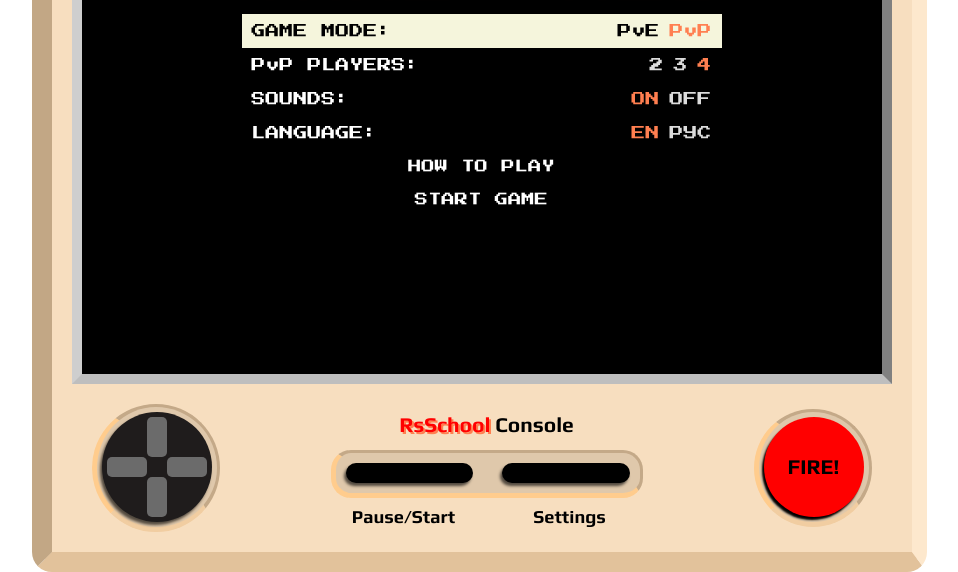
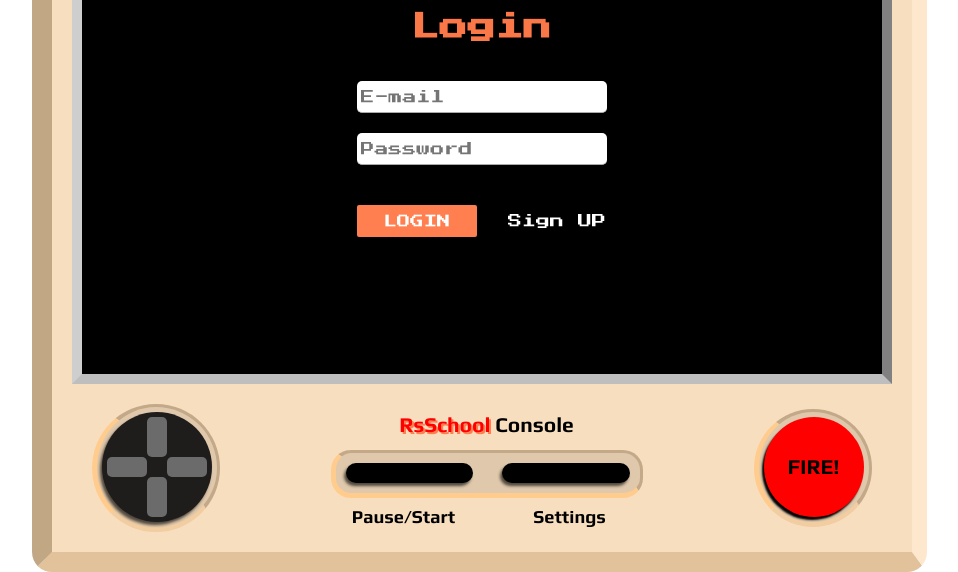
Before and after one commit to LoginamNet/rsscool-tank-wars, a website built with webpack: page src/index.html in a window 1280 px wide. Shown: the part 251-823 px from the top of the page, without its empty margins (161-1119 px from the left). Built offline with nearby package versions, Linux system fonts and the light colour scheme.

Commit message:
feat: add page Authentication

```diff
--- a/src/components/app.ts
+++ b/src/components/app.ts
@@ -10,5 +10,6 @@ export class App {
         this.local();
         Page.renderConsole();
         Page.renderHome();
+        Page.renderAuthentication();
     }
 }
--- /dev/null
+++ b/src/components/authentication.ts
@@ -0,0 +1,63 @@
+import { checkedID, checkedQuerySelector } from './utils';
+
+export class Auth {
+    static change() {
+        const changeBtn = checkedID(document, 'change');
+        changeBtn.textContent === 'Login' ? Auth.changeOnSignUp() : Auth.changeOnLogin();
+    }
+
+    private static changeOnSignUp() {
+        const changeBtn = checkedID(document, 'change');
+        const loginBtn = checkedQuerySelector(document, '.login');
+        const signupBtn = checkedQuerySelector(document, '.signup');
+        const title = checkedQuerySelector(document, '.auth__box_title');
+
+        changeBtn.addEventListener('click', () => {
+            loginBtn.classList.add('hide');
+            signupBtn.classList.remove('hide');
+            changeBtn.textContent = 'Login';
+            title.textContent = 'Registration';
+        });
+    }
+
+    private static changeOnLogin() {
+        const changeBtn = checkedID(document, 'change');
+        const loginBtn = checkedQuerySelector(document, '.login');
+        const signupBtn = checkedQuerySelector(document, '.signup');
+        const title = checkedQuerySelector(document, '.auth__box_title');
+
+        changeBtn.addEventListener('click', () => {
+            loginBtn.classList.remove('hide');
+            signupBtn.classList.add('hide');
+            changeBtn.textContent = 'Sign UP';
+            title.textContent = 'Login';
+        });
+    }
+
+    // static signUp() {
+    //     const signupBtn = checkedQuerySelector(document, '.signup');
+    //     const title = checkedQuerySelector(document, '.auth__box_title');
+    //     const authBox = checkedQuerySelector(document, '.auth__box');
+
+
+    //     signupBtn.addEventListener('click', () => {
+
+    //     });
+    // }
+
+    // static logIn() {
+    //     const loginBtn = checkedQuerySelector(document, '.login');
+
+    //     loginBtn.addEventListener('click', () => {
+
+    //     });
+    // }
+
+    // static logOut() {
+    //     const logoutBtn = checkedQuerySelector(document, '.logout');
+
+    //     logoutBtn.addEventListener('click',()=>{
+
+    //     });
+    // }
+}
--- a/src/components/controls.ts
+++ b/src/components/controls.ts
@@ -9,7 +9,7 @@ import { Sound } from '../types/types';
 
 export class Controls {
     private static addMenuKeys = (event: KeyboardEvent) => {
-        event.preventDefault();
+        // event.preventDefault();
         switch (event.code) {
             case 'ArrowUp':
                 State.settings.screen === 'GAME' ? this.gameUp() : this.menuUp();
--- a/src/components/pages.ts
+++ b/src/components/pages.ts
@@ -6,6 +6,7 @@ import { Controls } from './controls';
 import { State } from './state';
 import { Sounds } from './audio';
 import { Translate } from './translation';
+import { Auth } from './authentication';
 import './styles/console.css';
 import './styles/home.css';
 import './styles/game.css';
@@ -13,6 +14,7 @@ import './styles/winner.css';
 import './styles/menu.css';
 import './styles/instructions.css';
 import './styles/pause.css';
+import './styles/authentication.css';
 
 export class Page {
     static body = checkedQuerySelector(document, 'body');
@@ -230,4 +232,28 @@ export class Page {
             pause.remove();
         }
     }
+
+    static renderAuthentication() {
+        const screen = checkedQuerySelector(document, '.game__screen');
+        const template = `
+        <div class="home__screen" style="width: ${CANVAS_WIDTH}px; height: ${CANVAS_HEIGHT}px">
+            <h1 class="home__screen_title">TANK WARS</h1>
+            <div class="auth__box" id="auth__box">
+                <h1 class="auth__box_title">Login</h1>
+                <input type="email" id="email" placeholder="E-mail" />
+                <input type="password" id="password" placeholder="Password" />
+                <div class="auth__box_buttons">
+                    <button class="login button" id='login'>login</button>
+                    <button class="signup button hide" id='signup'>sign up</button>
+                    <button class="logout button hide" id='logout'>logout</button>
+                    <span class="text" id='change'>Sign UP</span>
+                </div>
+            </div>
+        `;
+        Controls.removeControls();
+        screen.innerHTML = template;
+        State.settings.screen = 'HOME';
+        State.setMenuItems();
+        Controls.setControls();
+    }
 }
--- /dev/null
+++ b/src/components/styles/authentication.css
@@ -0,0 +1,80 @@
+.auth__box {
+    display: flex;
+    flex-direction: column;
+    align-items: center;
+    justify-content: center;
+}
+
+.auth__box_title {
+    margin-top: 20px;
+    margin-bottom: 40px;
+    font-weight: 700;
+    font-size: 28px;
+}
+
+input[type="email"],
+input[type="password"] {
+    display: block;
+    box-sizing: border-box;
+    margin-bottom: 20px;
+    padding: 4px;
+    width: 250px;
+    height: 32px;
+    border: none;
+    border-bottom: 1px solid #AAAAAA;
+    font-weight: 400;
+    font-size: 14px;
+}
+
+input[type="email"]:focus,
+input[type="password"]:focus {
+  box-shadow: 0px 0px 20px 1px #ff7f50;
+  transition: all 0.2s ease;
+}
+
+.auth__box_buttons {
+    display: flex;
+    align-items: center;
+    gap: 31px;
+    margin-top: 20px;
+}
+
+.button {
+    width: 120px;
+    height: 32px;
+    background: #ff7f50;
+    border: none;
+    border-radius: 2px;
+    color: #FFFFFF;
+    font-weight: 500;
+    text-transform: uppercase;
+    transition: all 0.1s ease;
+    cursor: pointer;
+}
+
+.button:hover,
+.button:focus {
+    opacity: 0.8;
+    box-shadow: 0 2px 4px rgba(0, 0, 0, 0.4);
+    transition: all 0.1s ease;
+}
+
+.button:active {
+    opacity: 1;
+    box-shadow: 0 1px 2px rgba(0, 0, 0, 0.4);
+    transition: all 0.1s ease;
+}
+
+.text {
+    color: #FFFFFF;
+    font-weight: 400;
+    cursor: pointer;
+}
+.text:hover {
+    text-decoration: underline;
+    color: #FA7747;
+}
+
+.hide {
+    display: none;
+}
```
Also changed, not shown: src/components/styles/console.css (line endings or trailing spaces).
